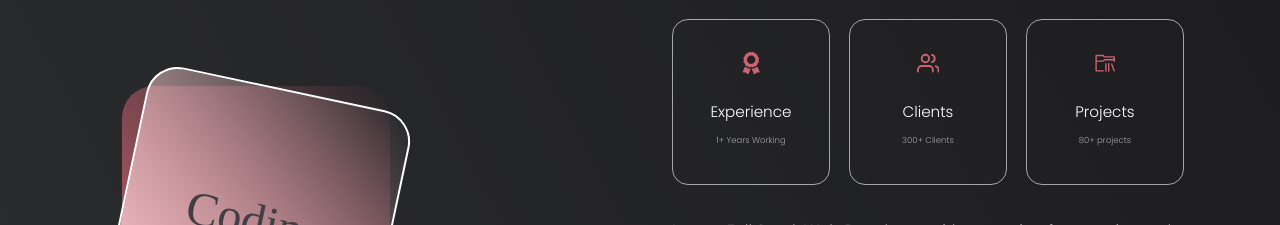
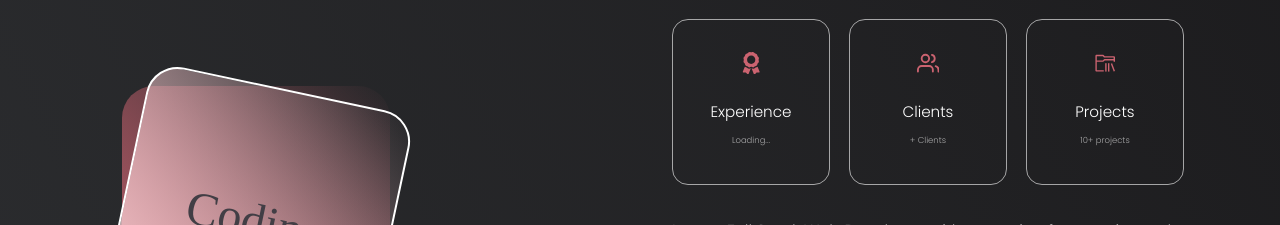
Before and after one commit to yasmine-maarbani/portfolio, a React (Create React App) app: page / in a window 1280 px wide. Shown: the part 1020-1245 px from the top of the page. Built offline with nearby package versions, Linux system fonts and the light colour scheme; a web font is replaced by a local one.

Commit message:
minor update

```diff
--- a/src/components/about/About.js
+++ b/src/components/about/About.js
@@ -30,7 +30,7 @@ const About = () => {
               <article className="about__card">
                 <FaAward className="about__icon" />
                 <h5>Experience</h5>
-                <small>1+ Years Working</small>
+                <small>Loading...</small>
               </article>
             </Tilt>
             <Tilt
@@ -44,7 +44,7 @@ const About = () => {
               <article className="about__card">
                 <FiUsers className="about__icon" />
                 <h5>Clients</h5>
-                <small>300+ Clients</small>
+                <small>+ Clients</small>
               </article>
             </Tilt>
 
@@ -59,7 +59,7 @@ const About = () => {
               <article className="about__card">
                 <VscFolderLibrary className="about__icon" />
                 <h5>Projects</h5>
-                <small>80+ projects</small>
+                <small>10+ projects</small>
               </article>
             </Tilt>
           </div>
```
Also changed, not shown: 1 other file (tests, documents, lock files or other folders).
